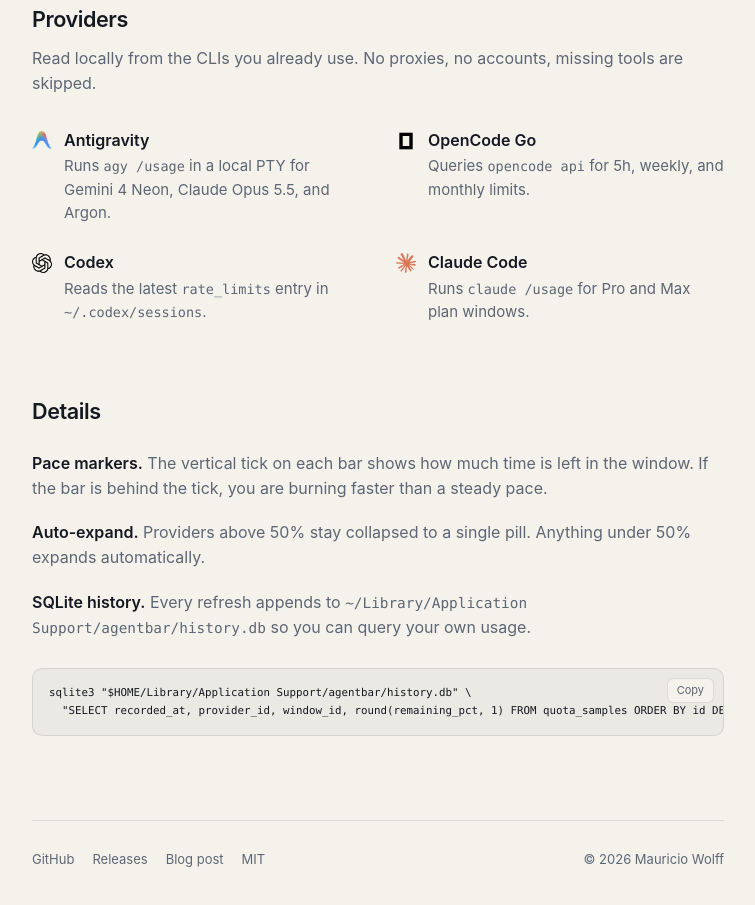
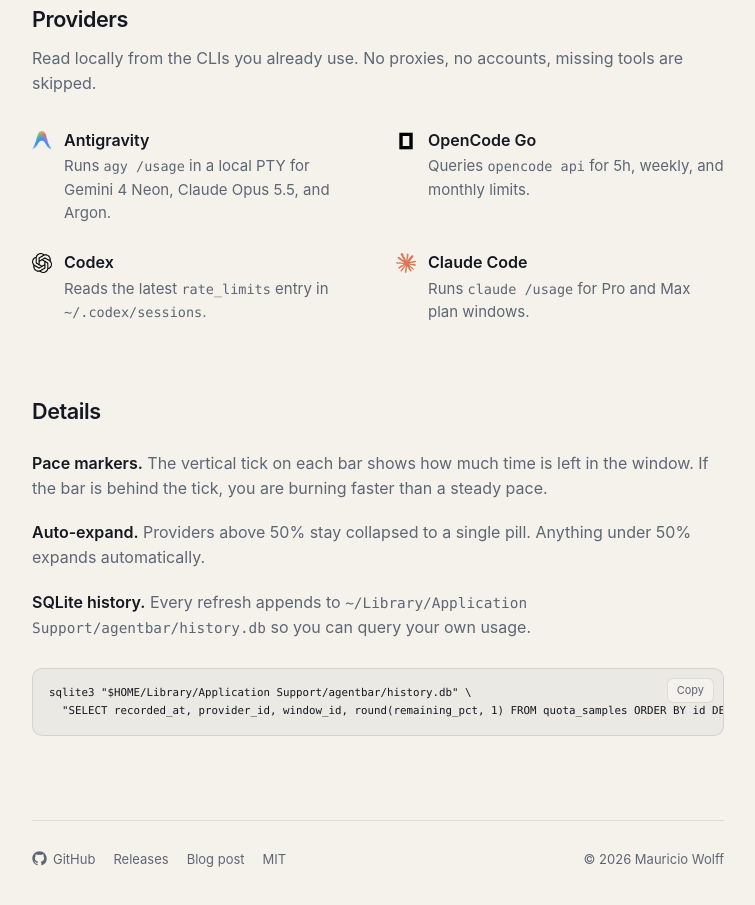
Before and after one commit to bitbonsai/agentbar, a plain HTML site: page docs/index.html in a window 1280 px wide. Shown: the part 1001-1906 px from the top of the page, without its empty margins (262-1017 px from the left). Drawn offline with Linux system fonts and the light colour scheme.

Commit message:
Add GitHub icon to footer and enforce pure system font stack

```diff
--- a/docs/index.html
+++ b/docs/index.html
@@ -318,7 +318,12 @@
 
     <footer class="footer">
       <div class="footer-links">
-        <a href="https://github.com/bitbonsai/agentbar">GitHub</a>
+        <a href="https://github.com/bitbonsai/agentbar" class="footer-gh" aria-label="GitHub">
+          <svg viewBox="0 0 24 24" width="15" height="15" fill="currentColor" aria-hidden="true">
+            <path d="M12 .5C5.65.5.5 5.65.5 12c0 5.08 3.29 9.39 7.86 10.91.58.11.79-.25.79-.56 0-.28-.01-1.02-.02-2-3.2.7-3.88-1.54-3.88-1.54-.52-1.33-1.28-1.69-1.28-1.69-1.05-.72.08-.7.08-.7 1.16.08 1.77 1.19 1.77 1.19 1.03 1.77 2.7 1.26 3.36.96.1-.75.4-1.26.73-1.55-2.55-.29-5.24-1.28-5.24-5.69 0-1.26.45-2.28 1.19-3.09-.12-.29-.52-1.47.11-3.06 0 0 .97-.31 3.18 1.18a11.04 11.04 0 0 1 5.79 0c2.21-1.49 3.18-1.18 3.18-1.18.63 1.59.23 2.77.11 3.06.74.81 1.19 1.83 1.19 3.09 0 4.42-2.69 5.4-5.26 5.68.41.36.78 1.07.78 2.15 0 1.55-.01 2.8-.01 3.18 0 .31.21.68.8.56A11.51 11.51 0 0 0 23.5 12C23.5 5.65 18.35.5 12 .5Z"/>
+          </svg>
+          <span>GitHub</span>
+        </a>
         <a href="https://github.com/bitbonsai/agentbar/releases">Releases</a>
         <a href="https://mauriciowolff.com/blog/agentbar">Blog post</a>
         <a href="https://github.com/bitbonsai/agentbar/blob/main/LICENSE">MIT</a>
--- a/docs/styles.css
+++ b/docs/styles.css
@@ -154,7 +154,7 @@ html, body {
   padding: 0;
   background: var(--bg);
   color: var(--fg);
-  font-family: -apple-system, BlinkMacSystemFont, "SF Pro Text", "Inter", system-ui, sans-serif;
+  font-family: -apple-system, BlinkMacSystemFont, "SF Pro Text", system-ui, sans-serif;
   font-size: 16px;
   -webkit-font-smoothing: antialiased;
   line-height: 1.55;
@@ -847,6 +847,9 @@ code {
 .footer-links a {
   color: var(--muted);
   text-decoration: none;
+  display: inline-flex;
+  align-items: center;
+  gap: 6px;
 }
 
 .footer-links a:hover { color: var(--fg); }
```
